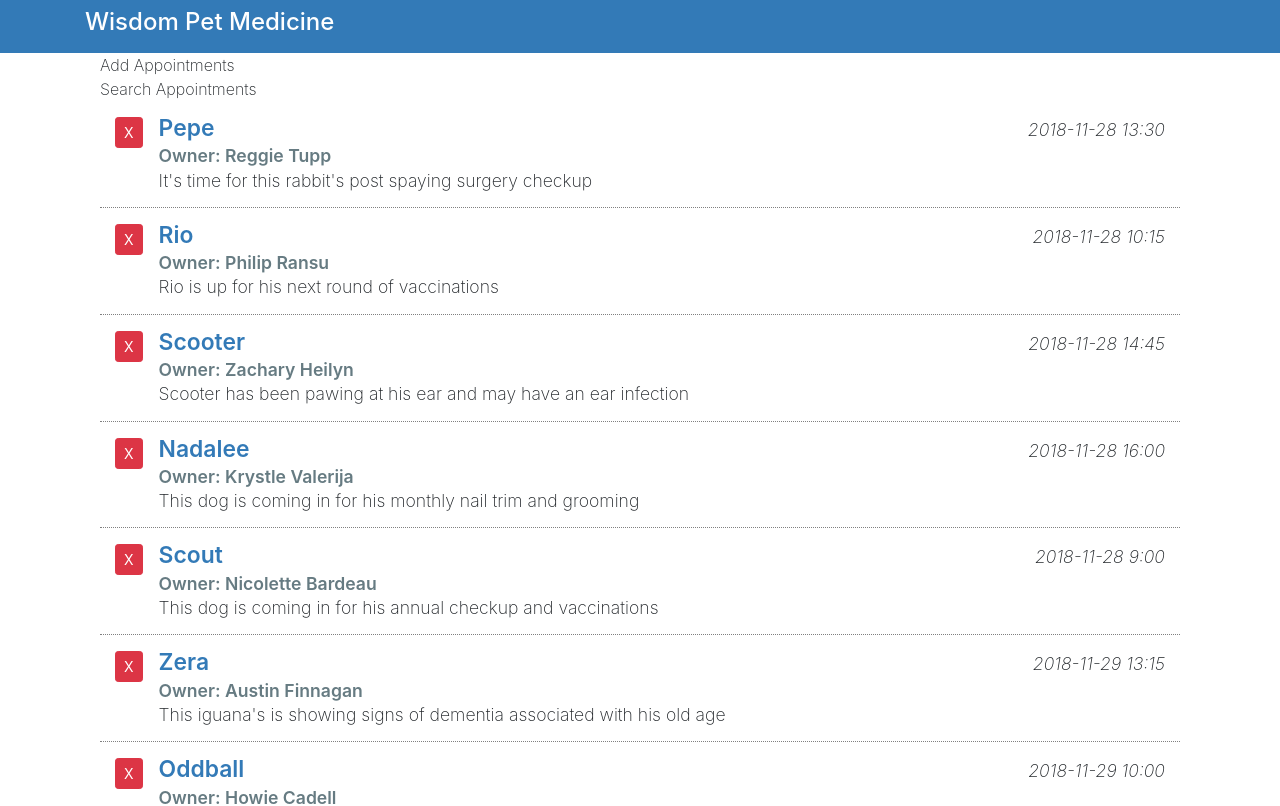
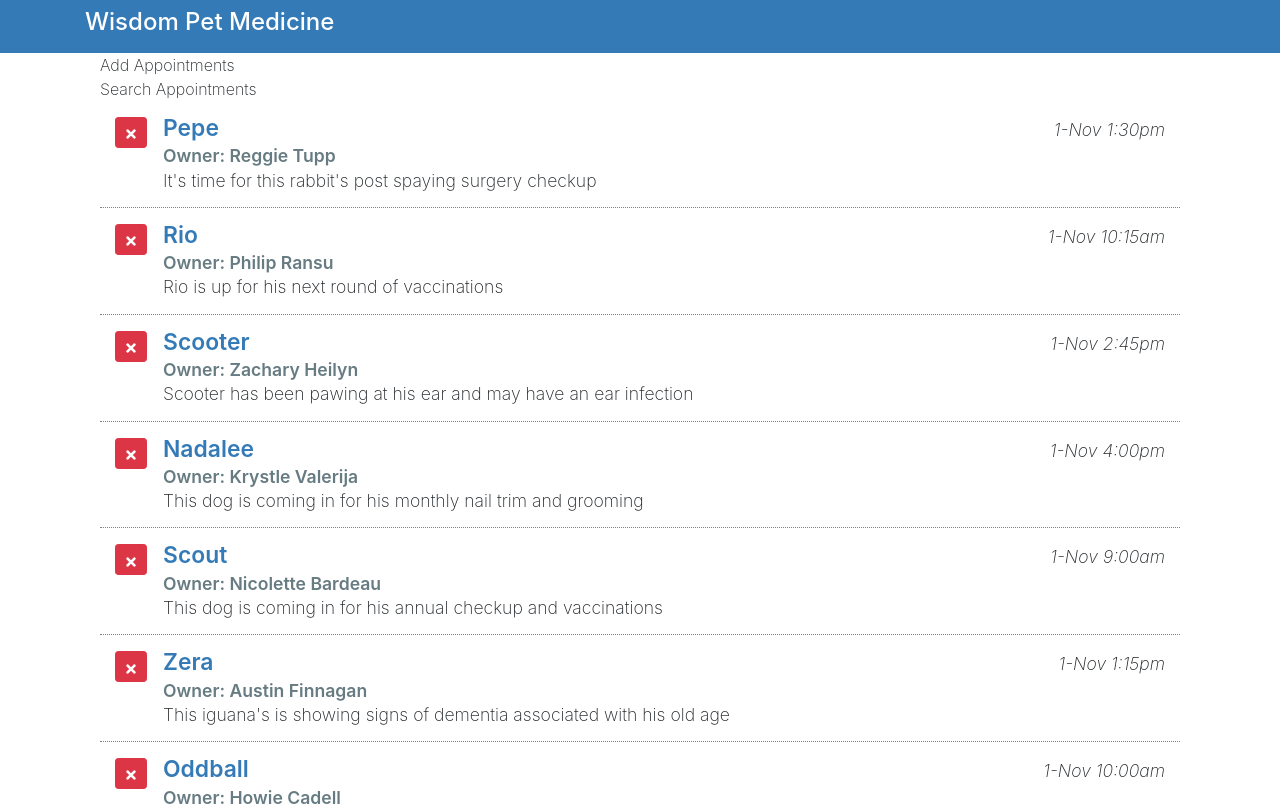
Before and after one commit to myialine/react-interface, a React (Create React App) app: page / in a window 1280 px wide. Shown: the top 806 px of the page. Built offline with nearby package versions, Linux system fonts and the light colour scheme.

Commit message:
adding icons and using Moment

```diff
--- a/src/components/App.js
+++ b/src/components/App.js
@@ -9,7 +9,8 @@
   constructor(){
     super(); //necessary when using inheritance
     this.state = {
-      myAppointments: [] // initialize an empty array
+      myAppointments: [], // initialize an empty array
+      lastIndex: 0
     }
   }
 
@@ -18,6 +19,8 @@
     .then(response => response.json()) // this converts the data to json
     .then(result =>{
       const apts = result.map(item => { //this goes through each item on the data file
+        item.aptId =  this.state.lastIndex;
+        this.setState({ lastIndex: this.state.lastIndex + 1}) //this is to create an ID while iterating on the list component
         return item;
       })
       this.setState({
--- a/src/components/ListAppointments.js
+++ b/src/components/ListAppointments.js
@@ -1,18 +1,28 @@
 import React, {Component} from 'react';
+import { FaTimes } from 'react-icons/fa';
+import Moment from 'react-moment';
 
 class ListAppointments extends Component{
     render(){
         return (
             <div className="appointment-list item-list mb-3">
                 {this.props.appointments.map ( item => (
-                    <div className="pet-item col media py-3">
+                    <div className="pet-item col media py-3" key={item.aptId}>
                     <div className="mr-3">
-                        <button className="pet-delete btn btn-sm btn-danger">X</button>
+                        <button className="pet-delete btn btn-sm btn-danger">
+                            <FaTimes />
+                        </button>
                     </div>
                     <div className="pet-info media-body">
                         <div className="pet-head d-flex">
                             <span className="pet-name">{item.petName}</span>
-                            <span className="apt-date ml-auto">{item.aptDate}</span>
+                            <span className="apt-date ml-auto">
+                                <Moment //configuration for moment
+                                    date={item.aptDate}
+                                    parse="YYYY-MM-dd hh:mm"
+                                    format="D-MMM h:mma"
+                                />
+                            </span>
                         </div>
                         <div className="owner-name">
                             <span className="label-item">Owner: {item.ownerName}</span>
```
